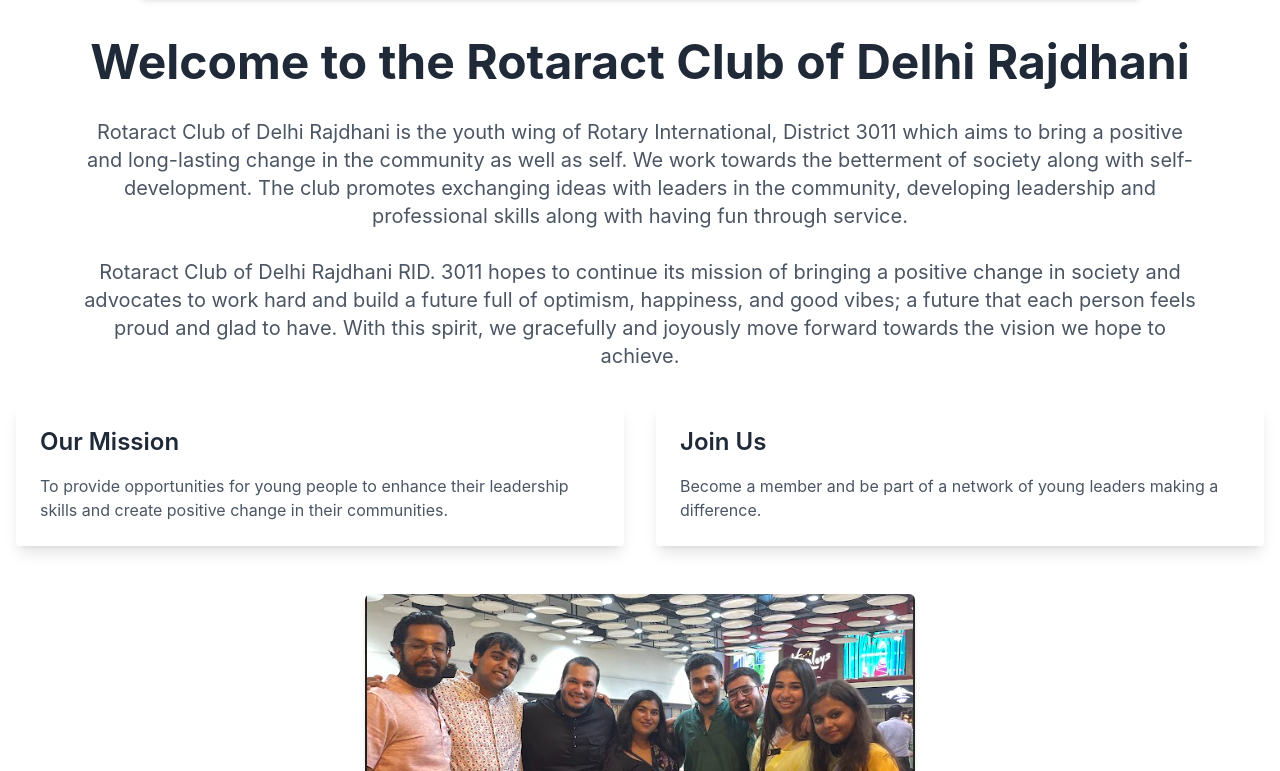
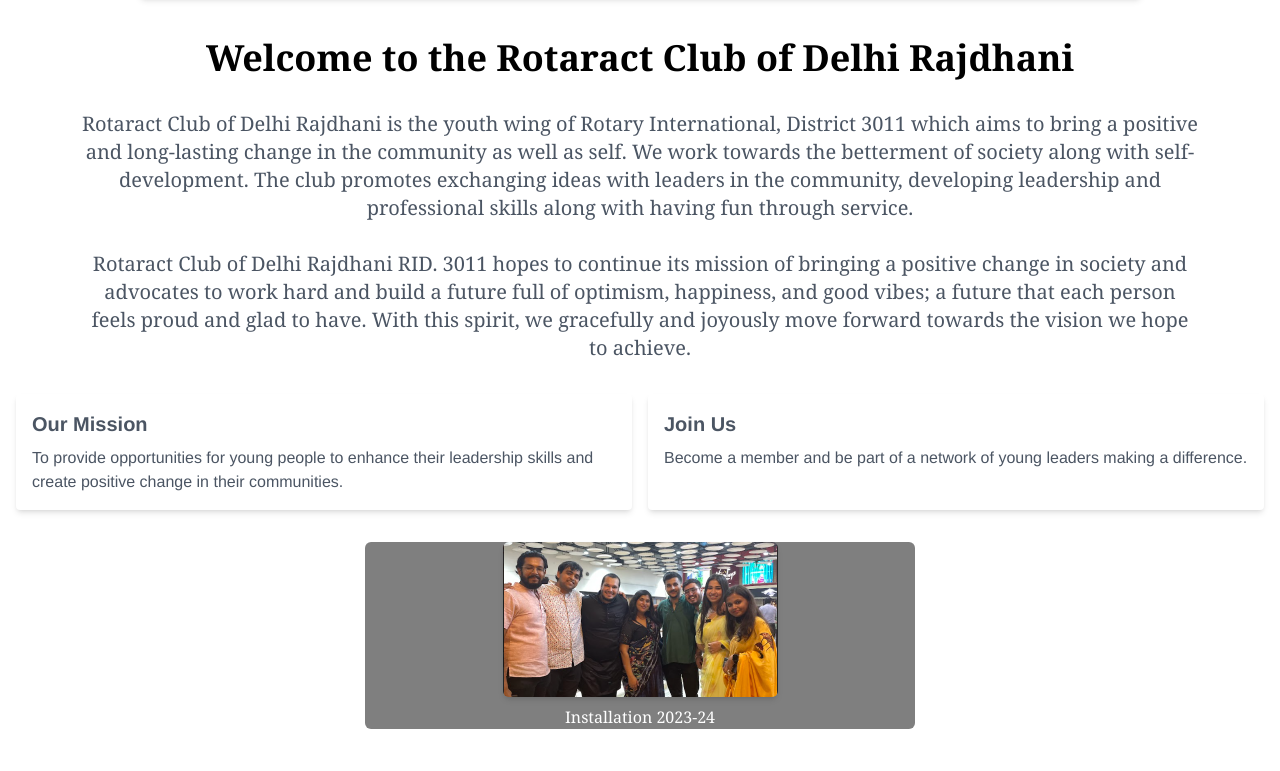
Before and after one commit to amanraghav78/RAC-Delhi-Rajdhani, a React (Create React App) app: page / in a window 1280 px wide. Shown: the part 569-1340 px from the top of the page. After the commit the page ends 1314 px from the top, so only its background shows below. Built offline with nearby package versions, Linux system fonts and the light colour scheme.

Commit message:
updated fonts

```diff
--- a/src/pages/Home.js
+++ b/src/pages/Home.js
@@ -6,18 +6,19 @@
   return (
     <div className="container mx-auto p-4">
       <div className="flex justify-center items-center mt-8">
-        <div className="text-center">
+        <div className="text-center relative">
+          <div className="absolute opacity-50 rounded-md"></div>
           <img
             src={image2}
             alt="Group"
-            className="w-full sm:w-4/5 md:w-3/4 lg:w-full xl:w-full rounded-md shadow-md mb-2 mx-auto shadow-lg"
+            className="w-full md:full lg:w-full rounded-md shadow-md mb-2 mx-auto relative"
           />
         </div>
       </div>
-      <h1 className="text-3xl md:text-5xl font-bold text-center my-8 text-gray-800">
+      <h1 className="text-2xl md:text-4xl font-bold text-center my-8 font-serif">
         Welcome to the Rotaract Club of Delhi Rajdhani
       </h1>
-      <p className="text-center text-lg md:text-xl mb-8 px-4 md:px-8 lg:px-16 leading-relaxed text-gray-600">
+      <p className="text-center text-lg md:text-xl mb-8 px-4 md:px-8 lg:px-16 leading-relaxed text-gray-600 font-serif">
         Rotaract Club of Delhi Rajdhani is the youth wing of Rotary
         International, District 3011 which aims to bring a positive and
         long-lasting change in the community as well as self. We work towards
@@ -33,32 +34,31 @@
         gracefully and joyously move forward towards the vision we hope to
         achieve.
       </p>
-      <div className="grid grid-cols-1 md:grid-cols-2 gap-8">
-        <div className="bg-white p-6 rounded shadow-lg">
-          <h2 className="text-2xl font-semibold mb-4 text-gray-800">
-            Our Mission
-          </h2>
-          <p className="text-gray-600">
+      <div className="grid grid-cols-1 md:grid-cols-2 gap-4">
+        <div className="bg-white p-4 rounded shadow-md space-y-2 font-sans text-gray-600">
+          <h2 className="text-xl font-semibold mb-2">Our Mission</h2>
+          <p>
             To provide opportunities for young people to enhance their
             leadership skills and create positive change in their communities.
           </p>
         </div>
-        <div className="bg-white p-6 rounded shadow-lg">
-          <h2 className="text-2xl font-semibold mb-4 text-gray-800">Join Us</h2>
-          <p className="text-gray-600">
+        <div className="bg-white p-4 rounded shadow-md space-y-2 font-sans text-gray-600">
+          <h2 className="text-xl font-semibold mb-2">Join Us</h2>
+          <p>
             Become a member and be part of a network of young leaders making a
             difference.
           </p>
         </div>
       </div>
-      <div className="flex justify-center items-center mt-12">
-        <div className="text-center">
+      <div className="flex justify-center items-center mt-8">
+        <div className="text-center relative">
+          <div className="absolute inset-0 bg-black opacity-50 rounded-md"></div>
           <img
             src={image1}
             alt="Group"
-            className="w-full md:w-3/4 lg:w-full rounded-md shadow-md mb-2 mx-auto"
+            className="w-full md:w-3/4 lg:w-1/2 rounded-md shadow-md mb-2 mx-auto relative"
           />
-          <p className="text-gray-600 mt-2">Installation 2023-24</p>
+          <p className="relative text-white font-serif">Installation 2023-24</p>
         </div>
       </div>
     </div>
--- a/tailwind.config.js
+++ b/tailwind.config.js
@@ -5,7 +5,8 @@
   theme: {
     extend: {
       fontFamily: {
-        sans: ["Lato", "sans-serif"],
+        'serif': ['Georgia', 'Cambria', 'Times New Roman', 'Times', 'serif'],
+          'sans': ['"Helvetica Neue"', 'Arial', 'sans-serif'],
       },
       textShadow: {
         lg: "0 2px 4px rgba(0, 0, 0, 0.10)",
```
